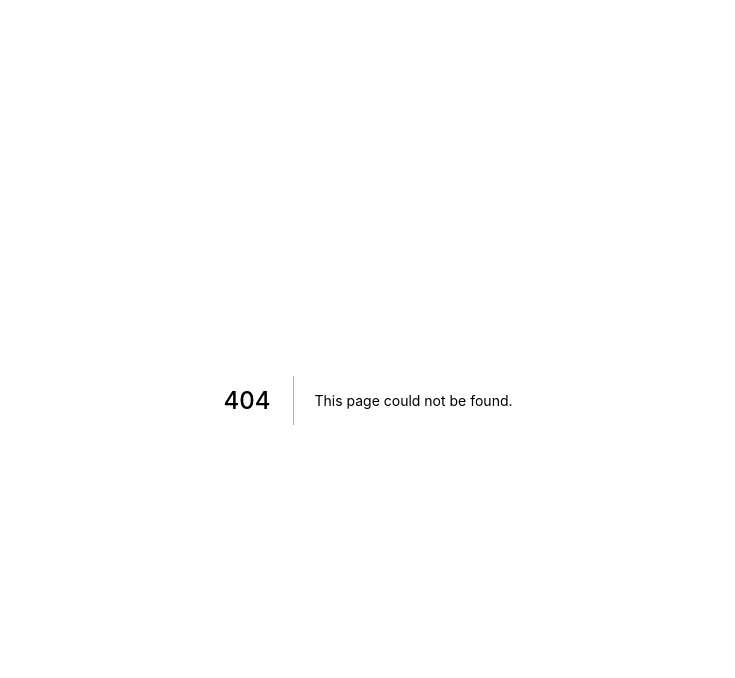
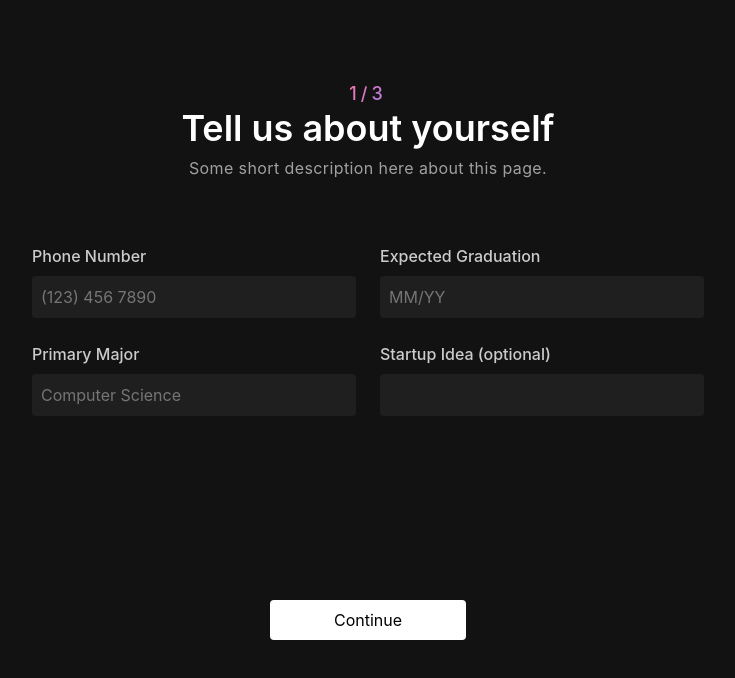
Before and after one commit to veovirginia/veo-website, a Next.js app: page /onboard in a window 1280 px wide. Before the commit this address had no page. Shown: the top 678 px of the page, without its empty margins (272-1007 px from the left). Built offline with nearby package versions, Linux system fonts and the light colour scheme.

Commit message:
added onboarding

```diff
--- /dev/null
+++ b/src/components/onboard/StepOne.tsx
@@ -0,0 +1,16 @@
+import Input from "../Input"
+
+export default function StepOne() {
+   return (
+      <div className="grid grid-cols-2 gap-6 pt-16">
+         <Input label="Phone Number" placeholder="(123) 456 7890" type="text" />
+         <Input label="Expected Graduation" placeholder="MM/YY" type="text" />
+         <Input
+            label="Primary Major"
+            placeholder="Computer Science"
+            type="text"
+         />
+         <Input label="Startup Idea (optional)" placeholder="" type="text" />
+      </div>
+   )
+}
--- /dev/null
+++ b/src/pages/onboard.tsx
@@ -0,0 +1,66 @@
+import { useState } from "react"
+import cn from "classnames"
+import StepOne from "../components/onboard/StepOne"
+
+const steps = [
+   {
+      title: "Tell us about yourself",
+      description: "Some short description here about this page.",
+   },
+   {
+      title: "Chat with us",
+      description: "Choose a member to meet with. Coffee’s on us.",
+   },
+   {
+      title: "Schedule a time and day",
+      description: "Let us know when you want to meet.",
+   },
+]
+
+export default function Onboard() {
+   const [step, setStep] = useState(0)
+   return (
+      <div className="bg-background w-full min-h-screen relative">
+         <div className="pt-20 max-w-2xl mx-auto min-h-[40rem] flex flex-col justify-between">
+            <div>
+               <div className="text-center">
+                  <p>
+                     <span className="w-fit text-lg font-medium bg-gradient-to-br from-[#F675A8] to-[#9581FF] overflow-visible bg-clip-text text-transparent tracking-[0.25rem] pb-6">
+                        {(step + 1).toString()}/3
+                     </span>
+                  </p>
+                  <h1 className="font-semibold text-white text-4xl">
+                     {steps[step].title}
+                  </h1>
+                  <p className="text-base font-regular tracking-wide pt-2 text-white opacity-60">
+                     {steps[step].description}
+                  </p>
+               </div>
+               <StepOne />
+            </div>
+            <div
+               className={cn("flex w-full", {
+                  "justify-center": step == 0,
+                  "justify-between": step >= 1,
+               })}
+            >
+               <button
+                  onClick={() => setStep(step - 1)}
+                  className={cn("rounded bg-white text-black px-6 py-2", {
+                     hidden: step === 0,
+                     block: step >= 1,
+                  })}
+               >
+                  Go back
+               </button>
+               <button
+                  onClick={() => step < 2 && setStep(step + 1)}
+                  className="rounded bg-white text-black px-16 py-2"
+               >
+                  Continue
+               </button>
+            </div>
+         </div>
+      </div>
+   )
+}
--- a/src/pages/register.tsx
+++ b/src/pages/register.tsx
@@ -13,9 +13,7 @@ export default function Register() {
                <h1 className="text-4xl font-semibold text-white mx-auto">
                   Welcome to
                   {/* Animating gradient? */}
-                  <span className="ml-2 bg-gradient-to-br from-[#2a63ff] via-[#613cf4] to-[#ea3be1] overflow-visible bg-clip-text text-transparent">
-                     VEO
-                  </span>
+                  <span className="ml-2">VEO</span>
                </h1>
                <p className="text-lg pt-2 text-white opacity-60">
                   The premiere entrepreneurship organization
```
Also changed, not shown: 1 other file (tests, documents, lock files or other folders).
